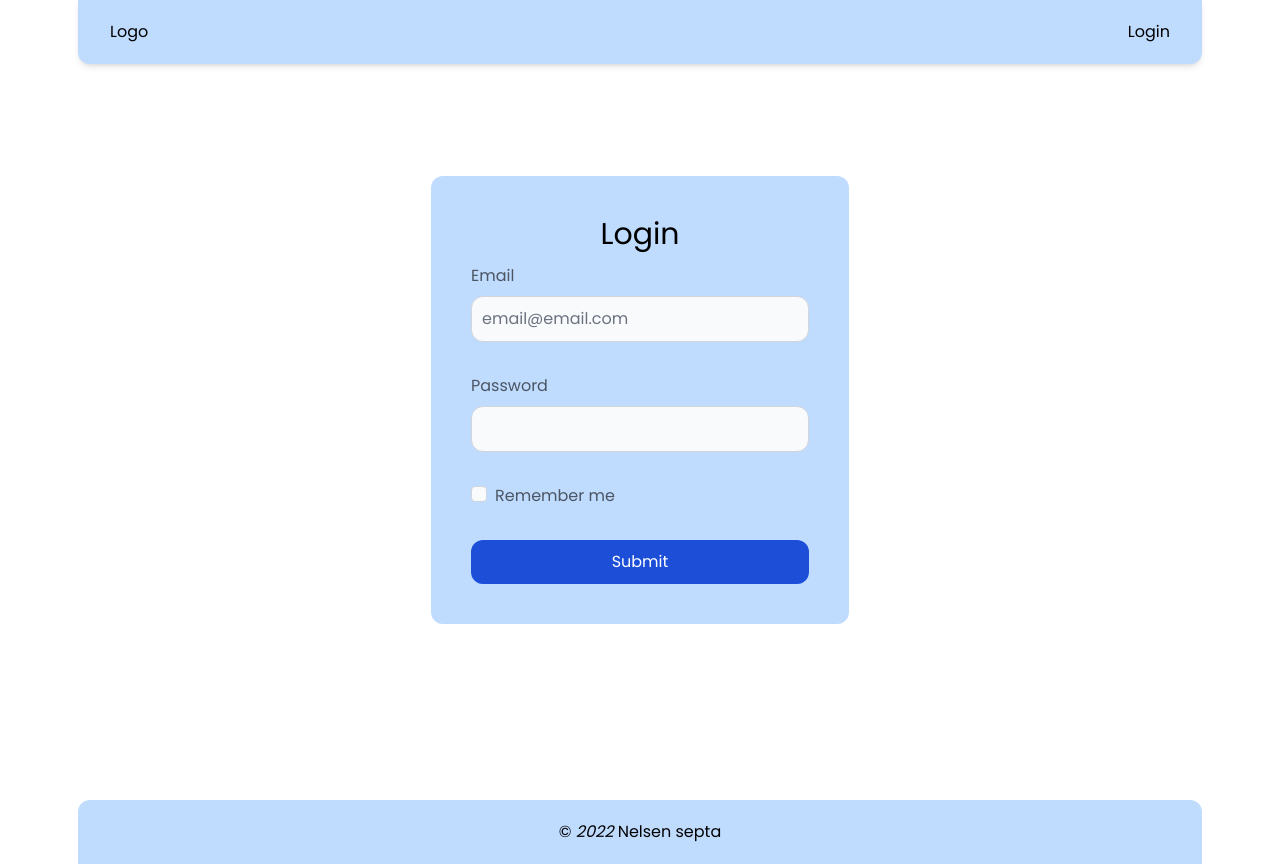
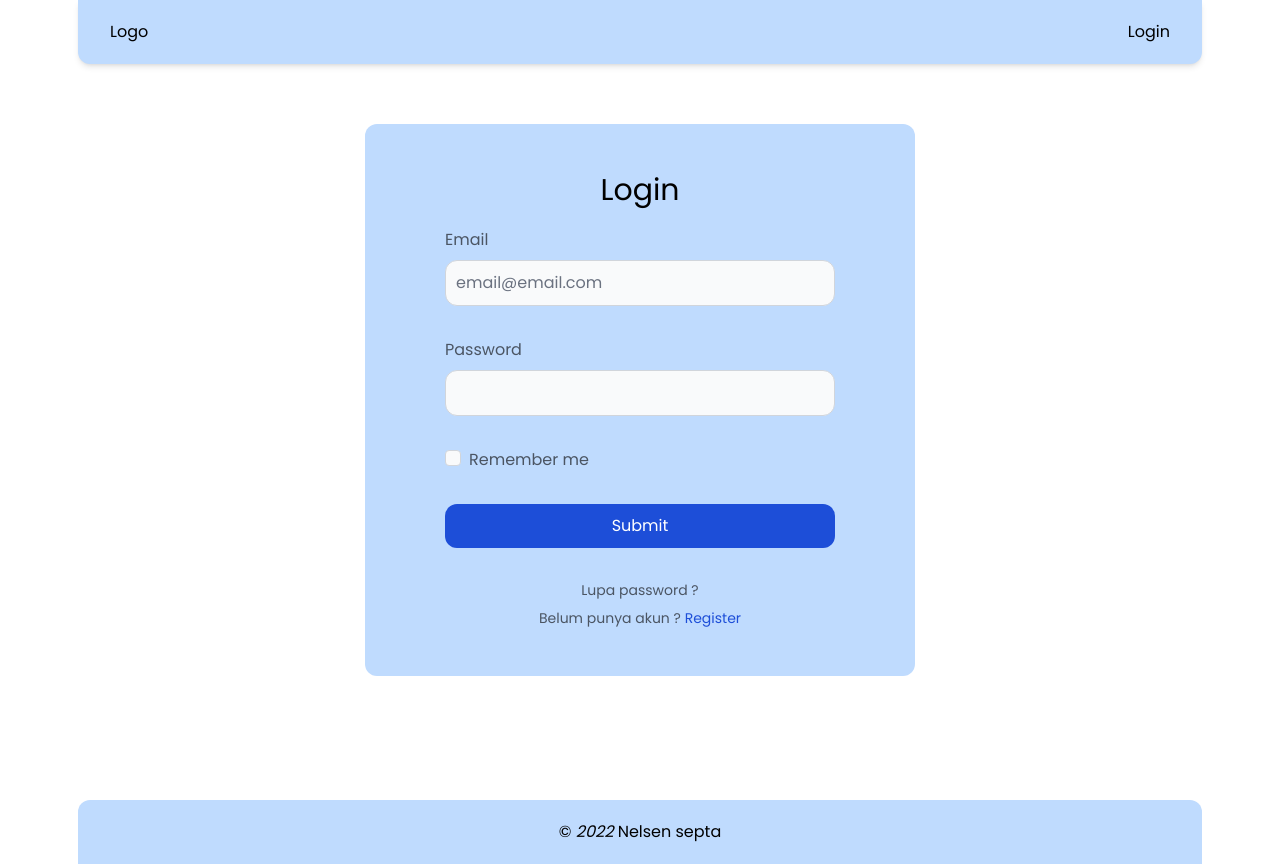
Before and after one commit to nelsensepta/react-auth, a React (Create React App) app: page / in a window 1280 px wide. Built offline with nearby package versions, Linux system fonts and the light colour scheme.

Commit message:
login page

```diff
--- a/src/App.js
+++ b/src/App.js
@@ -3,10 +3,10 @@ import "./App.css";
 function App() {
   return (
     <div className="min-h-screen flex justify-center items-center flex-col">
-      <div className="flex justify-center items-center bg-blue-200 p-10 rounded-xl">
-        <form className="w-full">
-          <h1 className="text-center text-3xl mb-3">Login</h1>
-          <div className="mb-8">
+      <div className="flex justify-center items-center bg-blue-200 py-12 px-20 rounded-xl flex-col">
+        <h1 className="text-center text-3xl mb-3">Login</h1>
+        <form className="mt-2 min-w-[390px]">
+          <div className="mb-8 w-full">
             <label
               for="email"
               className="block mb-2 text-base font-medium text-gray-600"
@@ -36,7 +36,7 @@ function App() {
             />
           </div>
           <div className="flex items-start mb-8">
-            <div className="flex items-center h-5">
+            <div className="flex justify-center items-center h-5">
               <input
                 id="remember"
                 type="checkbox"
@@ -59,6 +59,12 @@ function App() {
             Submit
           </button>
         </form>
+        <div className="flex justify-center items-center flex-col gap-2">
+          <span className="text-sm mt-8 text-gray-600">Lupa password ?</span>
+          <span className="text-sm text-gray-600">
+            Belum punya akun ? <span className="text-blue-700">Register</span>
+          </span>
+        </div>
       </div>
     </div>
   );
```
